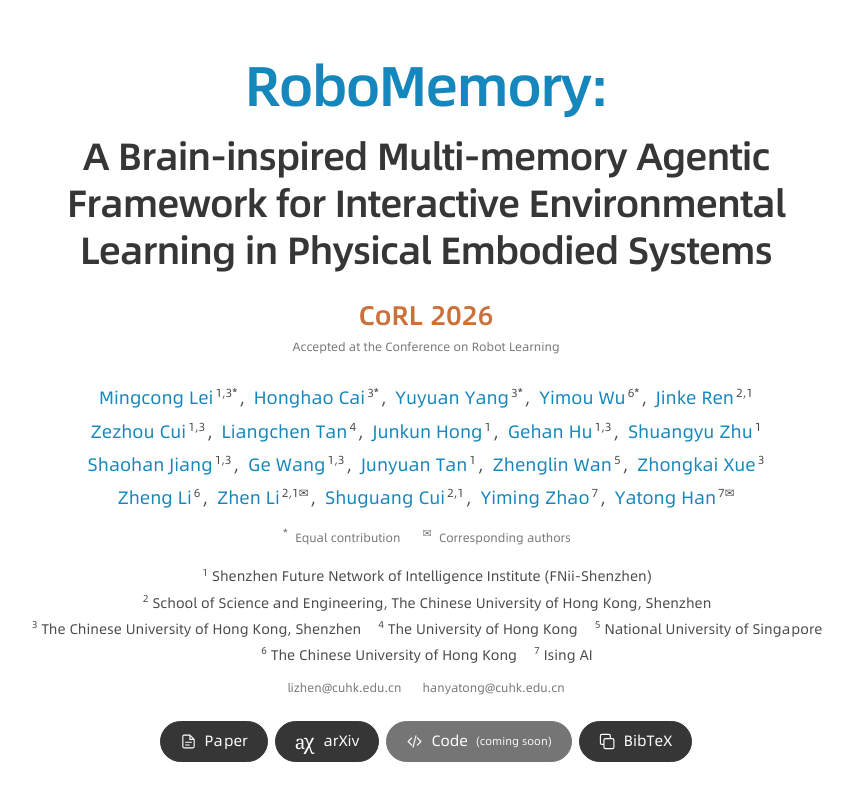
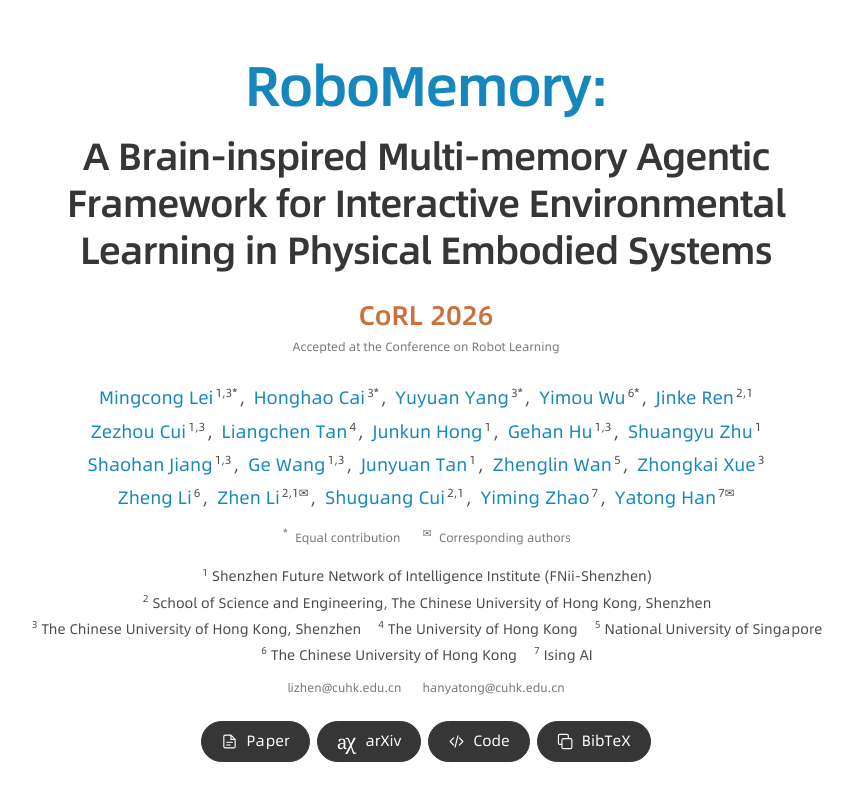
Before and after one commit to SP4595/robomemory, a Vue app: page / in a window 1280 px wide. Shown: the top 798 px of the page, without its empty margins (214-1067 px from the left). Built offline with nearby package versions, Linux system fonts and the light colour scheme.

Commit message:
Link public RoboMemory code repository

```diff
--- a/src/App.vue
+++ b/src/App.vue
@@ -96,9 +96,13 @@ onUnmounted(() => {
           rel="noopener"
           ><span class="arxiv-symbol" aria-hidden="true">a<span>χ</span></span> arXiv</a
         >
-        <button class="resource-button code-unavailable" type="button" disabled>
-          <Icon name="code" /> Code <span class="coming-soon">(coming soon)</span>
-        </button>
+        <a
+          class="resource-button"
+          href="https://github.com/SP4595/RoboMemory-Code"
+          target="_blank"
+          rel="noopener"
+          ><Icon name="code" /> Code</a
+        >
         <a class="resource-button" href="#citation"><Icon name="copy" /> BibTeX</a>
       </div>
     </header>
```
Also changed, not shown: 3 other files (tests, documents, lock files or other folders).
